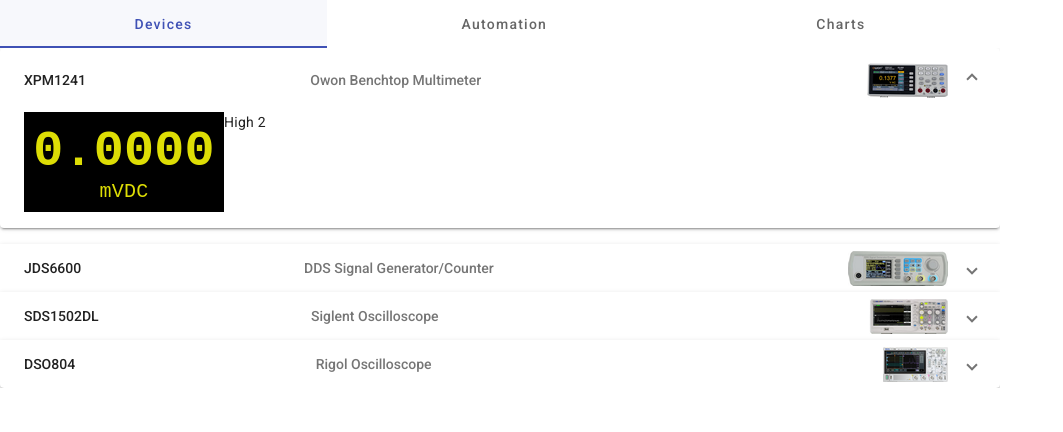
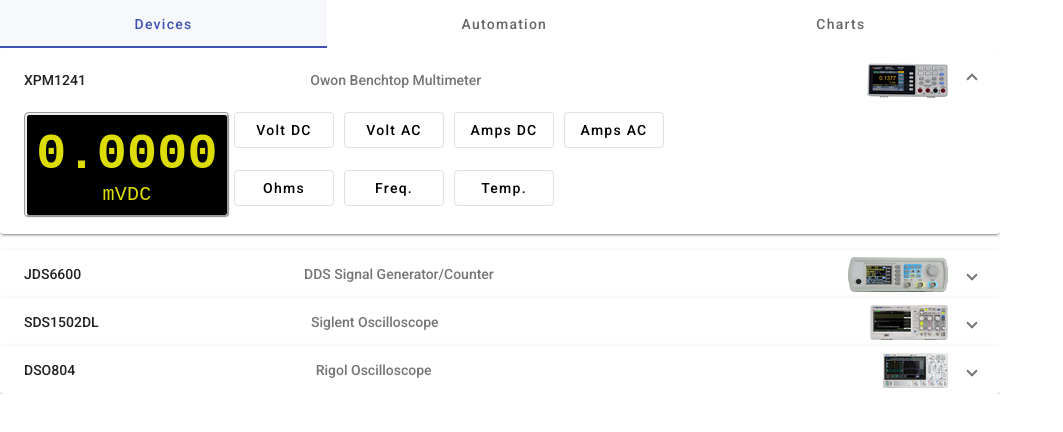
Before and after one commit to somervda/scpipi_ui, an Angular app: page / in a window 1280 px wide. Shown: the top 432 px of the page, without its empty margins (0-1063 px from the left). Built offline with nearby package versions, Linux system fonts and the light colour scheme.

Commit message:
xdm1241 looking good

```diff
--- a/src/app/ledpanel/ledpanel.component.scss
+++ b/src/app/ledpanel/ledpanel.component.scss
@@ -2,6 +2,8 @@
   width: 200px;
   height: 100px;
   background-color: black;
+  border-style: groove;
+  border-radius: 5px;
 }
 .main-text {
   font-family: "Courier New", monospace;
--- a/src/app/xdm1241/xdm1241.component.html
+++ b/src/app/xdm1241/xdm1241.component.html
@@ -1,4 +1,13 @@
-<div class="grid-main">
-  <div><app-ledpanel mainText="0.0000" subText="mVDC"></app-ledpanel></div>
-  <div>High 2</div>
+<div class="grid-main" >
+  <div><app-ledpanel mainText="0.0000" subText="mVDC" ></app-ledpanel></div>
+  <div class="grid-functions">
+    <div><button mat-stroked-button class="fButton">Volt DC</button></div>
+    <div><button mat-stroked-button class="fButton">Volt AC</button></div>
+    <div><button mat-stroked-button class="fButton">Amps DC</button></div>
+    <div><button mat-stroked-button class="fButton">Amps AC</button></div>
+    <div><button mat-stroked-button class="fButton">Ohms</button></div>
+    <div><button mat-stroked-button class="fButton">Freq.</button></div>
+    <div><button mat-stroked-button class="fButton">Temp.</button></div>
+
+  </div>
 </div>
--- a/src/app/xdm1241/xdm1241.component.scss
+++ b/src/app/xdm1241/xdm1241.component.scss
@@ -1,9 +1,33 @@
-.grid-main {
-  display: grid;
-  grid-template-columns: 200px 1fr;
+@media (min-width: 400px) {
+  .grid-main {
+    display: grid;
+    grid-template-columns: 200px 1fr;
+    grid-gap: 10px;
+
+  }
 }
 
-.grid-functions {
-  display: grid;
-  grid-template-columns: 120px 1fr;
+@media (min-width: 700px) {
+  .grid-functions {
+    display: grid;
+    grid-template-columns: 1fr 1fr 1fr 1fr;
+    grid-gap: 10px;
+    max-width: 400px;
+    grid-gap: 10px;
+  }
 }
+
+@media (min-width: 400px) and (max-width: 700px) {
+  .grid-functions {
+    display: grid;
+    grid-template-columns: 1fr 1fr;
+    grid-gap: 10px;
+    max-width: 400px;
+    grid-gap: 10px;
+  }
+}
+
+.fButton {
+  width: 100px;
+  margin-bottom: 10px;
+}
--- a/src/app/xdm1241/xdm1241.component.ts
+++ b/src/app/xdm1241/xdm1241.component.ts
@@ -1,10 +1,13 @@
 import { Component } from '@angular/core';
 import { LedpanelComponent } from '../ledpanel/ledpanel.component';
+import {MatButtonModule} from '@angular/material/button';
+
+
 
 @Component({
   selector: 'app-xdm1241',
   standalone: true,
-  imports: [LedpanelComponent],
+  imports: [LedpanelComponent,MatButtonModule],
   templateUrl: './xdm1241.component.html',
   styleUrl: './xdm1241.component.scss',
 })
```
Also changed, not shown: 1 other file (tests, documents, lock files or other folders).
